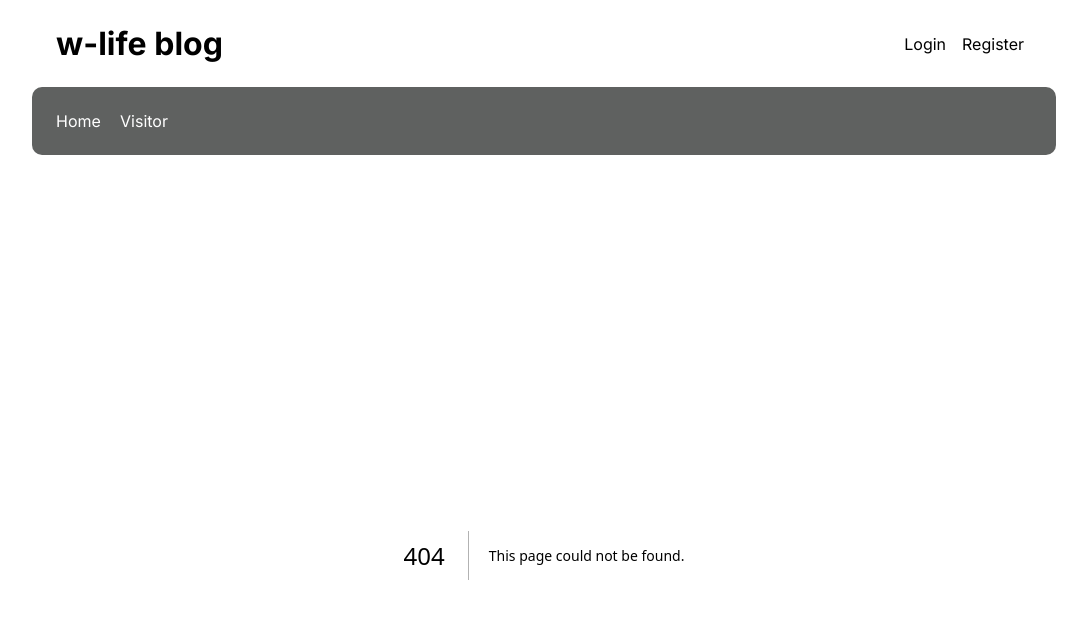
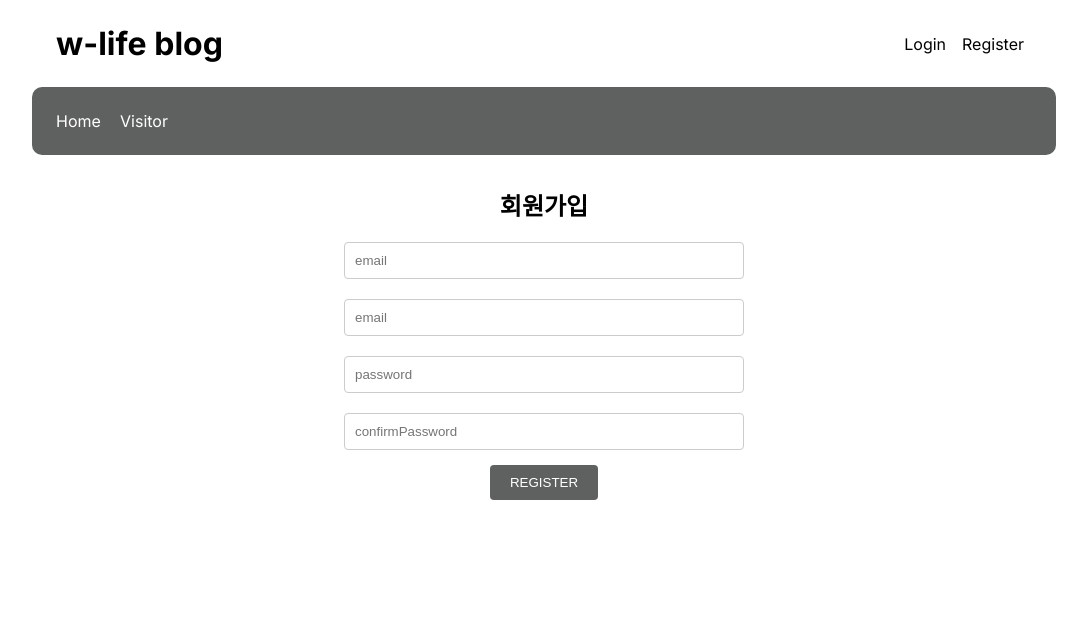
Before and after one commit to wdevelope/myblog_nextjs, a Next.js app: page /register in a window 1280 px wide. Before the commit this address had no page. Shown: the top 618 px of the page, without its empty margins (96-1183 px from the left). Built offline with nearby package versions, Linux system fonts and the light colour scheme.

Commit message:
feat: login, register 페이지 레이아웃

```diff
--- /dev/null
+++ b/src/app/(pages)/register/page.tsx
@@ -0,0 +1,23 @@
+'use client';
+
+import styles from './register.module.css';
+import { ChangeEventHandler, FormEventHandler, useState } from 'react';
+
+export default function RegisterPage() {
+  const onSubmit: FormEventHandler<HTMLFormElement> = async (e) => {
+    e.preventDefault;
+  };
+
+  return (
+    <main>
+      <form onSubmit={onSubmit} className={styles.registerBox}>
+        <h2>회원가입</h2>
+        <input type="name" name="name" placeholder="email" required />
+        <input type="email" name="email" placeholder="email" required />
+        <input type="password" name="password" placeholder="password" required />
+        <input type="confirmPassword" name="confirmPassword" placeholder="confirmPassword" required />
+        <button type="submit">REGISTER</button>
+      </form>
+    </main>
+  );
+}
--- /dev/null
+++ b/src/app/(pages)/register/register.module.css
@@ -0,0 +1,31 @@
+.registerBox {
+  display: flex;
+  align-items: center;
+  justify-content: center;
+  flex-direction: column;
+
+  padding: 2rem;
+}
+.registerBox h2 {
+  margin-bottom: 10px;
+}
+
+.registerBox input {
+  width: 100%;
+  max-width: 400px;
+
+  margin: 10px 0;
+  padding: 10px;
+  border: 1px solid #ccc;
+  border-radius: 4px;
+}
+
+.registerBox button {
+  padding: 10px 20px;
+  margin-top: 5px;
+  border: none;
+  border-radius: 4px;
+  background-color: #5f6160;
+  color: white;
+  cursor: pointer;
+}
--- a/src/app/globals.css
+++ b/src/app/globals.css
@@ -6,7 +6,7 @@
 
 html,
 body {
-  max-width: 80vw;
+  width: 80vw;
   margin-right: auto;
   margin-left: auto;
 
@@ -19,6 +19,10 @@ a {
   text-decoration: none;
 }
 
+a:hover {
+  color: #6495ed;
+}
+
 @media (prefers-color-scheme: dark) {
   html {
   }
```
Also changed, not shown: src/app/(pages)/login/login.module.css (added, +31 -0 lines), src/app/(pages)/login/page.tsx (added, +21 -0 lines), src/app/(pages)/home/layout.tsx (renamed from src/app/home/layout.tsx), src/app/(pages)/home/page.module.css (renamed from src/app/home/page.module.css), src/app/(pages)/home/page.tsx (renamed from src/app/home/page.tsx).
